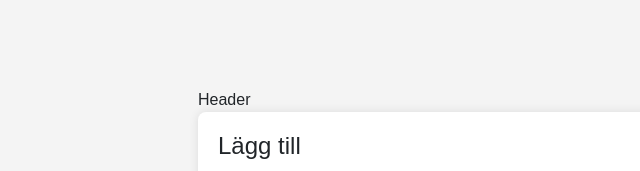
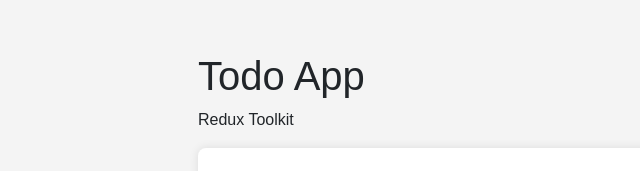
Before and after one commit to OBorgstrom/TodoReactRedux, a React (Vite) app: page / in a window 1280 px wide. Shown: the part 127-298 px from the top of the page, without its empty margins (142-782 px from the left). Built offline with nearby package versions, Linux system fonts and the light colour scheme; no server answers.

Commit message:
feat: trying out husky settings

```diff
--- a/src/components/Header.tsx
+++ b/src/components/Header.tsx
@@ -1,3 +1,8 @@
-const Header = () => <div>Header</div>
+const Header = () => (
+  <header>
+    <h1>Todo App</h1>
+    <p>Redux Toolkit</p>
+  </header>
+)
 
 export default Header
```
Also changed, not shown: 1 other file (tests, documents, lock files or other folders).
